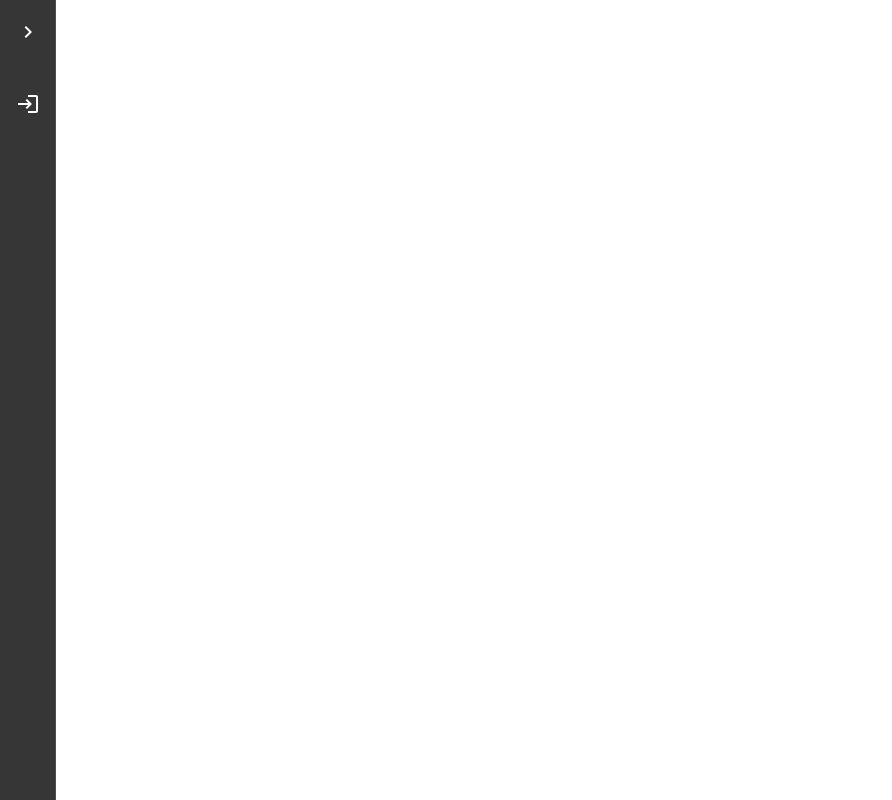
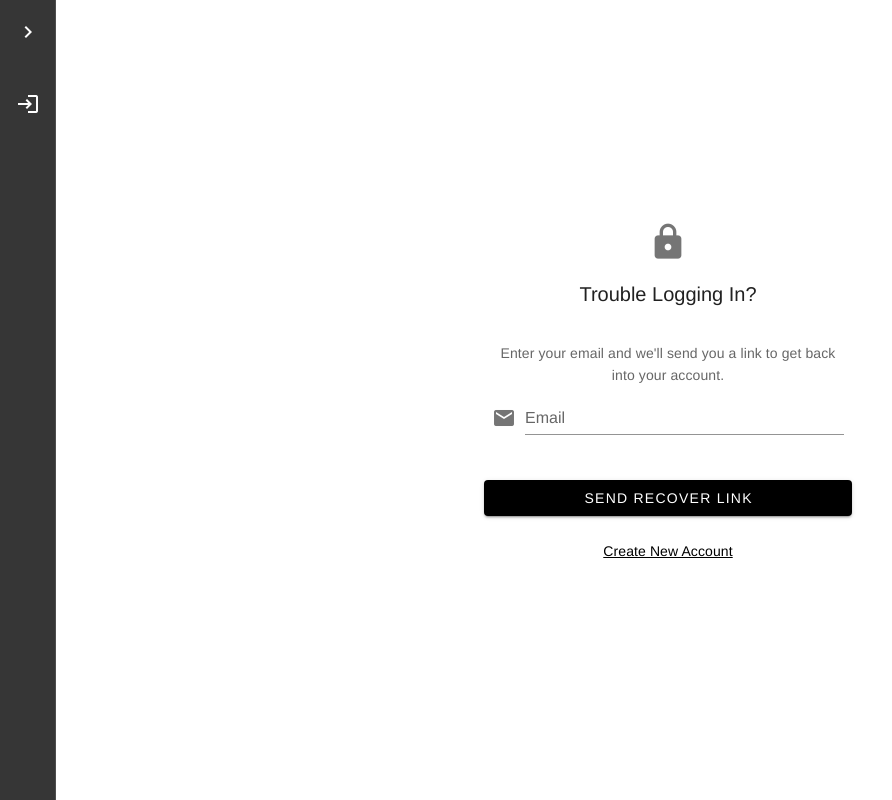
Before and after one commit to FifthWye/ar-front-end, a Vue app: page /accounts/recover in a window 1280 px wide. Shown: the whole page, without its empty margins (0-892 px from the left). Built offline with nearby package versions, Linux system fonts and the light colour scheme.

Commit message:
added forgot password

```diff
--- a/package.json
+++ b/package.json
@@ -24,12 +24,12 @@
     "babel-eslint": "^10.1.0",
     "eslint": "^6.7.2",
     "eslint-plugin-vue": "^6.2.2",
+    "execa": "latest",
     "sass": "^1.19.0",
     "sass-loader": "^8.0.0",
     "vue-cli-plugin-vuetify": "^2.0.8",
     "vue-template-compiler": "^2.6.11",
-    "vuetify-loader": "^1.3.0",
-    "execa": "latest"
+    "vuetify-loader": "^1.3.0"
   },
   "eslintConfig": {
     "root": true,
--- a/src/main.js
+++ b/src/main.js
@@ -1,12 +1,12 @@
-import Vue from 'vue'
-import App from './App.vue'
+import Vue from 'vue';
+import App from './App.vue';
 import vuetify from './plugins/vuetify';
-import router from './router'
+import router from './router';
 
-Vue.config.productionTip = false
+Vue.config.productionTip = false;
 
 new Vue({
   vuetify,
   router,
-  render: h => h(App)
-}).$mount('#app')
+  render: (h) => h(App),
+}).$mount('#app');
--- a/src/router/index.js
+++ b/src/router/index.js
@@ -4,6 +4,8 @@ import Login from '../views/Login/index.vue';
 import SignUp from '../views/SignUp/index.vue';
 import Panel from '../views/Panel/index.vue';
 import Replies from '../views/Replies/index.vue';
+import Recover from '../views/Recover/index.vue';
+import PasswordReset from '../views/Recover/PasswordReset.vue';
 
 Vue.use(VueRouter);
 
@@ -59,6 +61,18 @@ const routes = [
     beforeEnter: forAuthUsers,
   },
   {
+    path: '/accounts/recover/',
+    name: 'Recover',
+    component: Recover,
+    beforeEnter: forAuthUsers,
+  },
+  {
+    path: '/accounts/password/reset/:token',
+    name: 'PasswordReset',
+    component: PasswordReset,
+    beforeEnter: forAuthUsers,
+  },
+  {
     path: '/panel',
     name: 'Panel',
     component: Panel,
--- a/src/services/userService.js
+++ b/src/services/userService.js
@@ -3,8 +3,6 @@ import { apiUrl } from '../config.json';
 
 const apiEndpoint = apiUrl + '/user';
 const tokenKey = 'token';
-const verificationLink = 'link';
-const recoverEmailLink = 'link';
 
 export const userService = {
   editUser,
@@ -56,11 +54,7 @@ async function changeEmail(password, newEmail) {
 //=========================AccountVerification=========================//
 
 async function sendVerificationEmail() {
-  await http.get(apiEndpoint + '/send-activate-email', {
-    params: {
-      link: verificationLink,
-    },
-  });
+  await http.get(apiEndpoint + '/send-activate-email');
 }
 
 async function activateAccount(token) {
@@ -77,18 +71,22 @@ async function activateAccount(token) {
 //=========================forgotPassword=========================//
 
 async function sendRecoverEmail(email) {
-  email = 'skakodube@gmail.com';
   await http.get(apiEndpoint + '/send-recover-email', {
     params: {
       email,
-      link: recoverEmailLink,
     },
   });
+  return {
+    success: `We sent an email to ${email} with a link to get back into your account.`,
+  };
 }
 
-async function resetPasswordByToken(token, newPassword) {
+async function resetPasswordByToken(token, password) {
   await http.patch(apiEndpoint + '/recover-password', {
     token,
-    password: newPassword,
+    password,
   });
+  return {
+    success: `Success. Now you can log into your account.`,
+  };
 }
--- a/src/views/Login/index.vue
+++ b/src/views/Login/index.vue
@@ -34,6 +34,9 @@
                 Don't have an account?
                 <router-link to="/sign-up">Sign up</router-link>
               </v-card-text>
+              <router-link style="font-size: 0.9em" to="/accounts/recover/"
+                >Forgot password?</router-link
+              >
             </v-card>
             <v-alert
               :value="alertError"
@@ -77,7 +80,7 @@ export default {
 
       for (const [key, value] of Object.entries(res)) {
         this.alertText = value;
-        key === 'error' ? this.alertError = true : this.alertSuccess = true;
+        key === "error" ? (this.alertError = true) : (this.alertSuccess = true);
         setTimeout(() => {
           this.alertError = false;
           this.alertSuccess = false;
--- /dev/null
+++ b/src/views/Recover/PasswordReset.vue
@@ -0,0 +1,113 @@
+<template>
+  <v-app>
+    <v-main style="color: grey">
+      <v-container fluid class="fill-height bg">
+        <v-row align="center" justify="center">
+          <v-col cols="12" sm="8" md="4">
+            <v-card elevation="0" max-width="500px" class="mx-auto">
+              <v-toolbar class="d-flex justify-center" flat>
+                <v-toolbar-title>Password Reset</v-toolbar-title>
+              </v-toolbar>
+
+              <v-card-text>
+                Now create a new password for your account and Log in.
+
+                <v-form>
+                  <v-text-field
+                    label="Password"
+                    name="password"
+                    prepend-icon="mdi-lock"
+                    type="password"
+                    v-model="password"
+                  ></v-text-field>
+                  <v-text-field
+                    label="Confirm password"
+                    name="confirm-password"
+                    prepend-icon="mdi-check"
+                    type="password"
+                    v-model="confirmPassword"
+                  ></v-text-field>
+                </v-form>
+              </v-card-text>
+              <v-card-actions>
+                <v-btn color="primary" @click="handleSendRecover" block
+                  >Reset Password</v-btn
+                >
+              </v-card-actions>
+            </v-card>
+            <v-alert
+              :value="alertError"
+              class="alert"
+              transition="scale-transition"
+              type="error"
+            >
+              {{ alertText }}
+            </v-alert>
+            <v-alert
+              :value="alertSuccess"
+              class="alert"
+              transition="scale-transition"
+              type="success"
+            >
+              {{ alertText }}
+            </v-alert>
+          </v-col>
+        </v-row>
+      </v-container>
+    </v-main>
+  </v-app>
+</template>
+
+<script>
+import { userService } from "../../services/userService";
+export default {
+  name: "Recover",
+  data: function () {
+    return {
+      password: "",
+      confirmPassword: "",
+      alertText: "",
+      alertError: false,
+      alertSuccess: false,
+    };
+  },
+
+  methods: {
+    showErrorAlert(text) {
+      this.alertText = text;
+      this.alertError = true;
+      setTimeout(() => {
+        this.alertError = false;
+      }, 5000);
+    },
+    async handleSendRecover() {
+      if (this.password === "") {
+        this.showErrorAlert("Password fields can't be empty");
+      } else {
+        if (this.password === this.confirmPassword) {
+          const res = await userService.resetPasswordByToken(
+            this.$route.params.token,
+            this.password
+          );
+
+          for (const [key, value] of Object.entries(res)) {
+            this.alertText = value;
+            key === "error"
+              ? (this.alertError = true)
+              : (this.alertSuccess = true);
+            setTimeout(() => {
+              this.alertError = false;
+              this.alertSuccess = false;
+              this.$router.push("/Login");
+            }, 5000);
+          }
+        } else {
+          this.showErrorAlert(
+            "Password and password confirmation fields do not match"
+          );
+        }
+      }
+    },
+  },
+};
+</script>
--- /dev/null
+++ b/src/views/Recover/index.vue
@@ -0,0 +1,98 @@
+<template>
+  <v-app>
+    <v-main style="color: grey">
+      <v-container fluid class="fill-height bg">
+        <v-row align="center" justify="center">
+          <v-col cols="12" sm="8" md="4">
+            <v-card elevation="0" max-width="500px" class="mx-auto">
+              <v-icon x-large aria-hidden="false"> mdi-lock </v-icon>
+              <v-toolbar class="d-flex justify-center" flat>
+                <v-toolbar-title>Trouble Logging In?</v-toolbar-title>
+              </v-toolbar>
+              <v-card-text>
+                Enter your email and we'll send you a link to get back into your
+                account.
+                <v-form>
+                  <v-text-field
+                    label="Email"
+                    name="login"
+                    prepend-icon="mdi-email"
+                    type="text"
+                    v-model="email"
+                  ></v-text-field>
+                </v-form>
+              </v-card-text>
+              <v-card-actions>
+                <v-btn color="primary" @click="handleSendRecover" block
+                  >Send recover link</v-btn
+                >
+              </v-card-actions>
+
+              <v-card-text>
+                <router-link to="/sign-up">Create New Account</router-link>
+              </v-card-text>
+            </v-card>
+            <v-alert
+              :value="alertError"
+              class="alert"
+              transition="scale-transition"
+              type="error"
+            >
+              {{ alertText }}
+            </v-alert>
+            <v-alert
+              :value="alertSuccess"
+              class="alert"
+              transition="scale-transition"
+              type="success"
+            >
+              {{ alertText }}
+            </v-alert>
+          </v-col>
+        </v-row>
+      </v-container>
+    </v-main>
+  </v-app>
+</template>
+
+<script>
+import { userService } from "../../services/userService";
+export default {
+  name: "Recover",
+  data: function () {
+    return {
+      email: "",
+      alertText: "",
+      alertError: false,
+      alertSuccess: false,
+    };
+  },
+  methods: {
+    showErrorAlert(text) {
+      this.alertText = text;
+      this.alertError = true;
+      setTimeout(() => {
+        this.alertError = false;
+      }, 5000);
+    },
+    async handleSendRecover() {
+      if (this.email === "") {
+        this.showErrorAlert("Email field can't be empty");
+      } else {
+        const res = await userService.sendRecoverEmail(this.email);
+
+        for (const [key, value] of Object.entries(res)) {
+          this.alertText = value;
+          key === "error"
+            ? (this.alertError = true)
+            : (this.alertSuccess = true);
+          setTimeout(() => {
+            this.alertError = false;
+            this.alertSuccess = false;
+          }, 5000);
+        }
+      }
+    },
+  },
+};
+</script>
```
Also changed, not shown: 1 other file (tests, documents, lock files or other folders).
